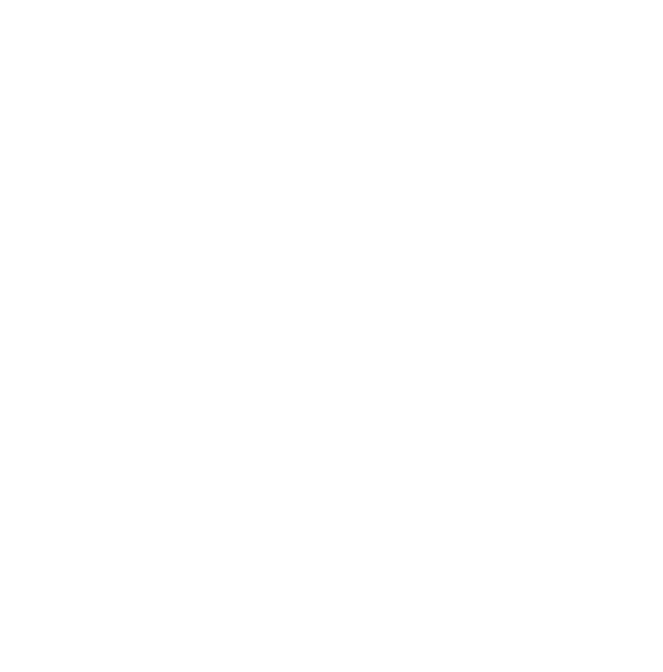
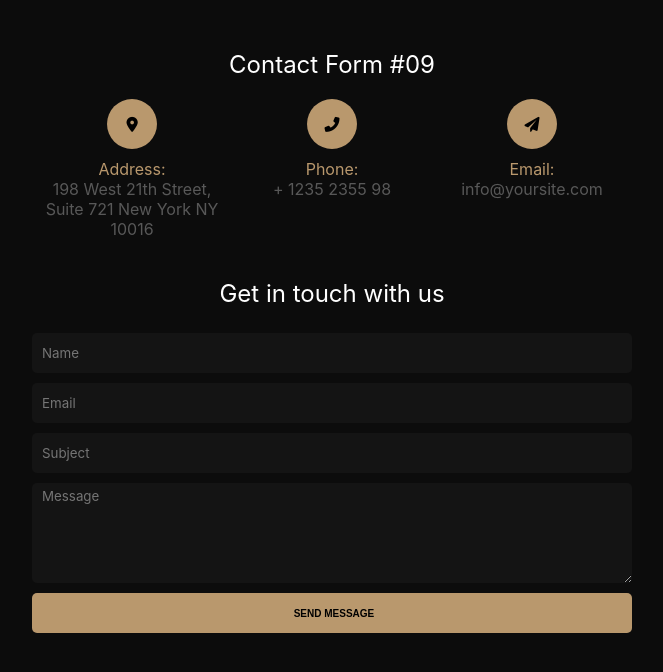
Before and after one commit to paulinskiz/css-practice-2, a plain HTML site: page 1Uzduotis/index.html in a window 1280 px wide. Shown: the whole page, without its empty margins (308-971 px from the left). Drawn offline with Linux system fonts and the light colour scheme.

Commit message:
contact form page commit

```diff
--- a/1Uzduotis/dist/css/style.css
+++ b/1Uzduotis/dist/css/style.css
@@ -0,0 +1,120 @@
+/* Prijungta */
+
+* {
+    box-sizing: border-box;
+}
+
+body {
+    margin: 0;
+    padding: 0;
+    background-color: #0c0c0c;
+    font-family: -apple-system, BlinkMacSystemFont, 'Segoe UI', Roboto, Oxygen, Ubuntu, Cantarell, 'Open Sans', 'Helvetica Neue', sans-serif;
+}
+
+.container {
+    width: 600px;
+    height: 600px;
+    margin: 50px auto;
+    /* border: 1px solid white; */
+}
+
+.contacts {
+    display: flex;
+    flex-wrap: wrap;
+    justify-content: space-around;
+}
+
+h2 {
+    color: white;
+    width: 100%;
+    text-align: center;
+    font-weight: normal;
+    margin-top: 40px;
+    margin-bottom: 20px;
+}
+
+.address,
+.phone,
+.email {
+    width: 30%;
+    display: flex;
+    flex-wrap: wrap;
+    flex-direction: column;
+    align-items: center;
+}
+
+.icon {
+    background-color: #b9986d;
+    width: 50px;
+    height: 50px;
+    border-radius: 50%;
+    display: flex;
+    justify-content: center;
+    align-items: center;
+    margin-bottom: 10px;
+}
+
+i {
+    font-size: 15px;
+}
+
+span {
+    text-align: center;
+    color: #585858;
+}
+
+.title {
+    color: #b9986d;
+}
+
+form {
+    display: flex;
+    flex-direction: column;
+}
+
+input {
+    width: 100%;
+    height: 40px;
+    background-color: #141414;
+    border: 0;
+    border-radius: 5px;
+    outline: 0;
+    margin: 5px 0;
+    color: #535355;
+    padding-left: 10px;
+    font-weight: bold;
+}
+
+textarea {
+    width: 100%;
+    height: 100px;
+    background-color: #141414;
+    border: 0;
+    border-radius: 5px;
+    outline: 0;
+    margin: 5px 0;
+    color: #535355;
+    padding-left: 10px;
+    padding-top: 5px;
+    font-weight: bold;
+}
+
+::placeholder {
+    font-weight: normal;
+    font-family: -apple-system, BlinkMacSystemFont, 'Segoe UI', Roboto, Oxygen, Ubuntu, Cantarell, 'Open Sans', 'Helvetica Neue', sans-serif;
+}
+
+.send {
+    background-color: #b9986d;
+    text-transform: uppercase;
+    font-weight: bold;
+    font-size: 10px;
+    cursor: pointer;
+    color: black;
+    transition: 0.2s;
+}
+
+.send:hover {
+    background-color: #141414;
+    color: #535355;
+}
--- a/1Uzduotis/index.html
+++ b/1Uzduotis/index.html
@@ -4,9 +4,44 @@
     <meta charset="UTF-8">
     <meta http-equiv="X-UA-Compatible" content="IE=edge">
     <meta name="viewport" content="width=device-width, initial-scale=1.0">
-    <title>Document</title>
+    <title>Contact Form</title>
+    <link rel="stylesheet" href="https://cdnjs.cloudflare.com/ajax/libs/font-awesome/6.0.0-beta3/css/all.min.css" integrity="sha512-Fo3rlrZj/k7ujTnHg4CGR2D7kSs0v4LLanw2qksYuRlEzO+tcaEPQogQ0KaoGN26/zrn20ImR1DfuLWnOo7aBA==" crossorigin="anonymous" referrerpolicy="no-referrer" />
+    <link rel="stylesheet" href="dist/css/style.css">
 </head>
 <body>
-
+    <div class="container">
+        <h2>Contact Form #09</h2>
+        <div class="contacts">
+            <div class="address">
+                <div class="icon">
+                <i class="fas fa-map-marker-alt"></i>
+                </div>
+                <span class="title">Address:</span>
+                <span>198 West 21th Street, Suite 721 New York NY 10016</span>
+            </div>
+            <div class="phone">
+                <div class="icon">
+                <i class="fas fa-phone-alt"></i>
+                </div>
+                <span class="title">Phone:</span>
+                <span>+ 1235 2355 98</span>
+            </div>
+            <div class="email">
+                <div class="icon">
+                <i class="fas fa-paper-plane"></i>
+                </div>
+                <span class="title">Email:</span>
+                <span>info@yoursite.com</span>
+            </div>
+        </div>
+        <h2>Get in touch with us</h2>
+        <form action="">
+            <input type="text" placeholder="Name">
+            <input type="email" placeholder="Email">
+            <input type="text" placeholder="Subject">
+            <textarea placeholder="Message"></textarea>
+            <input class="send" type="submit" value="send message">
+        </form>
+    </div>
 </body>
 </html>
```
